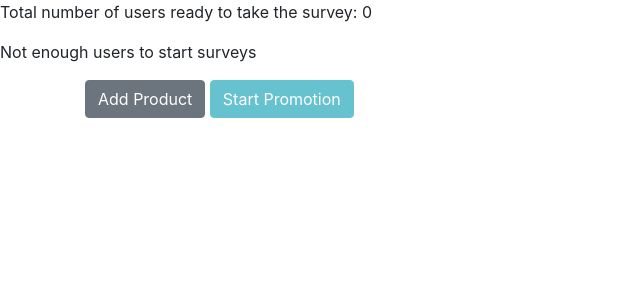
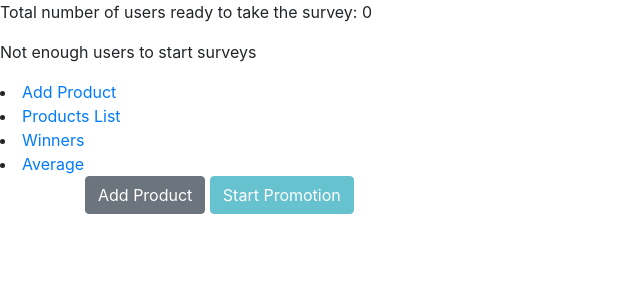
Before and after one commit to MikeRodziewicz/SDA_Survey_Project, a Django app: page /surveys/manage_company/ in a window 1280 px wide. Shown: the part 56-356 px from the top of the page, without its empty margins (0-640 px from the left). Run offline with Django 3.2, Linux system fonts and the light colour scheme; the visitor is signed in with stand-in values (Sample User, id 1); data that the repository does not hold is empty; some libraries are stand-ins or nearby versions.

Commit message:
fixed list filter

```diff
--- a/newslet/surveys/templates/surveys/manage_company.html
+++ b/newslet/surveys/templates/surveys/manage_company.html
@@ -11,6 +11,13 @@
 {% else %}
 <p>Not enough users to start surveys</p>
 {% endif %}
+
+
+<li><a href="{% url 'product_create' %}">Add Product</a></li>
+<li><a href="{% url 'products_list' %}">Products List</a></li>
+<li><a href="{% url 'winners' %}">Winners</a></li>
+<li><a href="{% url 'manage_company' %}">Average</a></li>
+
 
     <div class="container">
         <a href="{% url 'product_create' %}"><button type="button" class="btn btn-secondary">Add Product</button></a>
--- a/newslet/surveys/views.py
+++ b/newslet/surveys/views.py
@@ -93,6 +93,9 @@ class ProductListView(LoginRequiredMixin, TitleMixin, views.generic.ListView):
     template_name = 'surveys/products_list.html'
     model = Product
 
+    def get_queryset(self):
+            return Product.objects.filter(company=self.request.user.profile.user_company)
+
 
 class SurveyCreateView(LoginRequiredMixin, TitleMixin, views.generic.CreateView):
     title = 'Add Survey'
```
Also changed, not shown: newslet/website/templates/website/home.html (+0 -7 lines), newslet/media/product.jpg.
